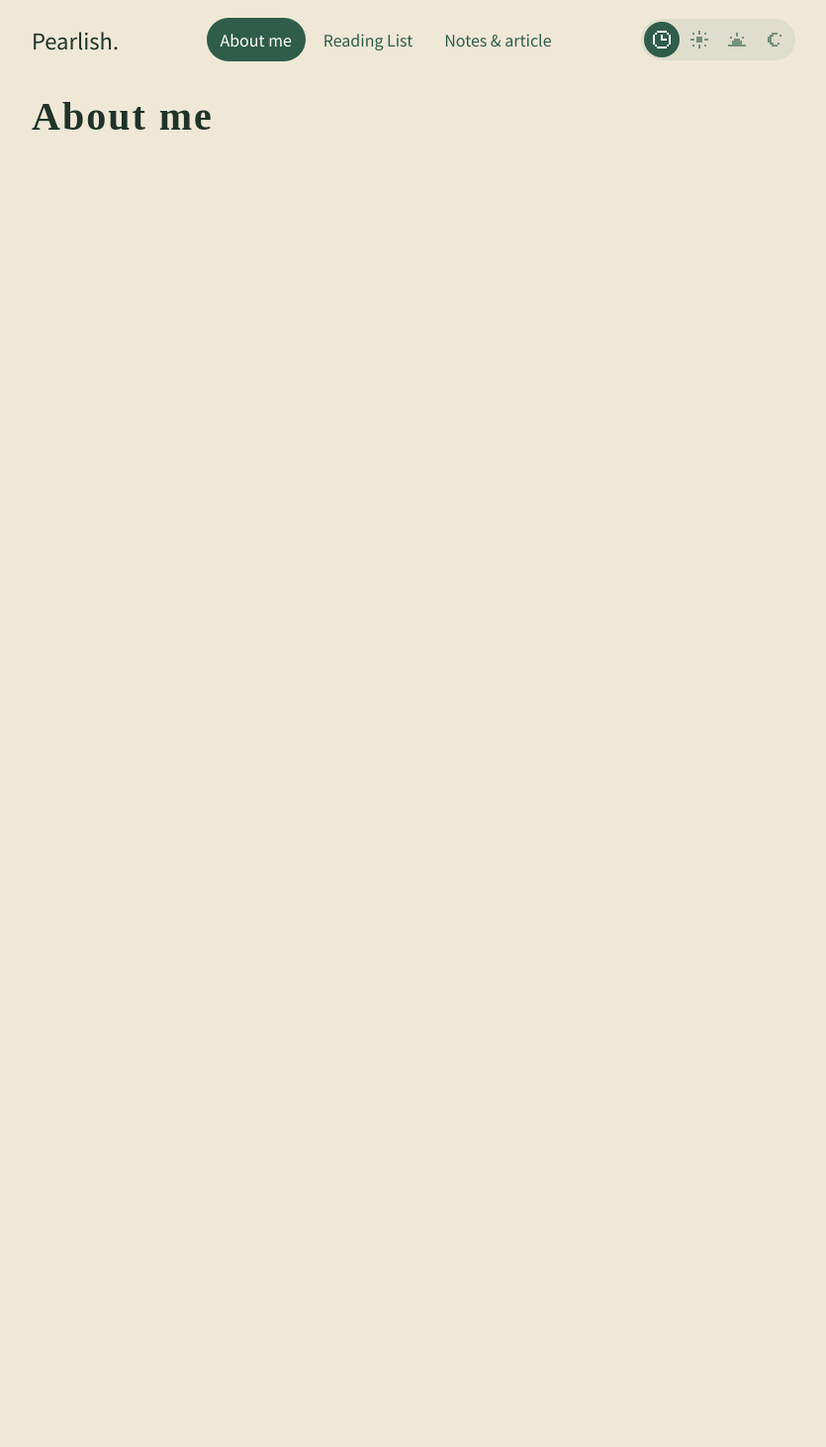
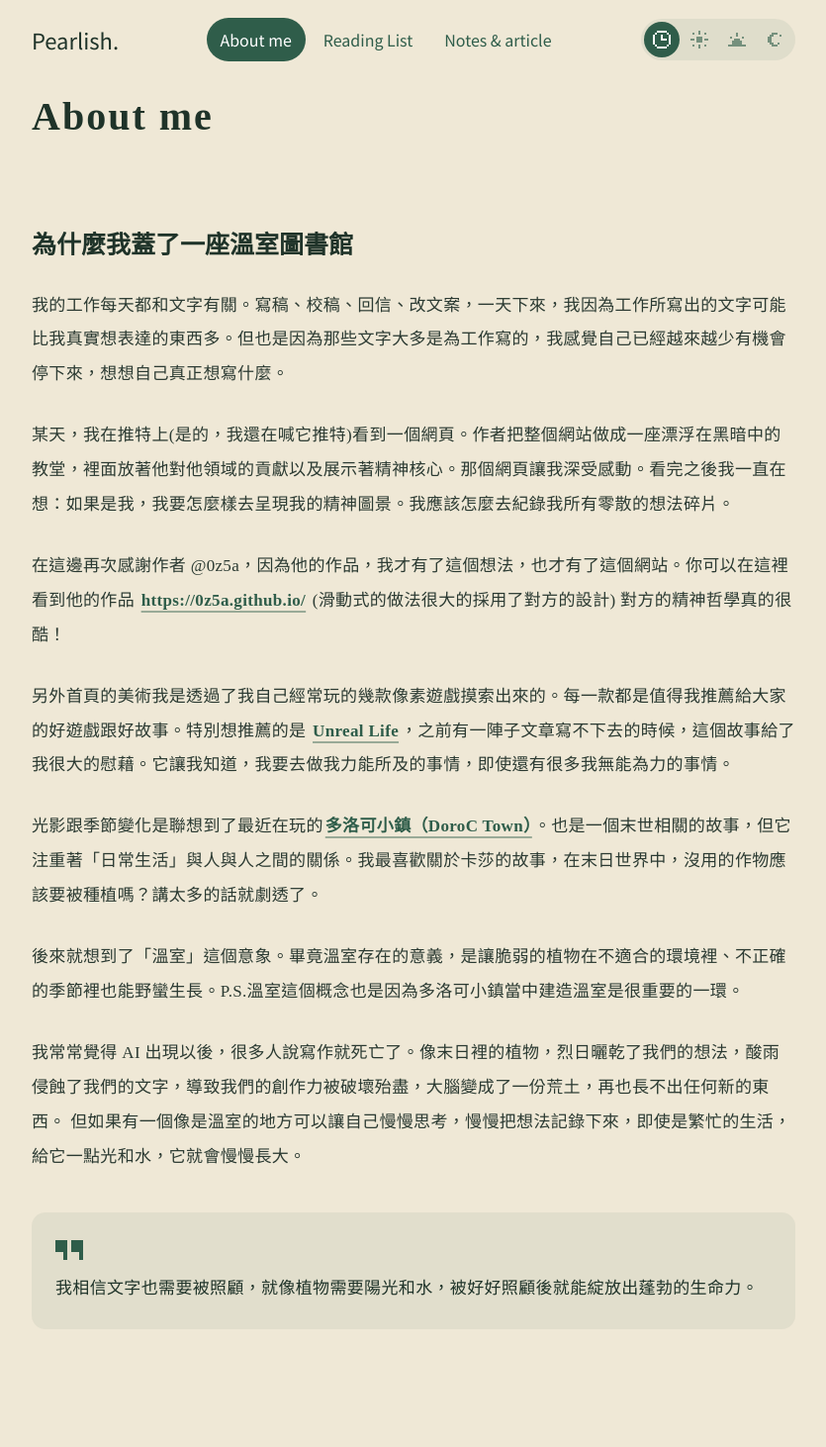
Before and after one commit to Pearlish128624/Pearlish128624.github.io, a Jekyll site: the page built from about.md, in a window 1280 px wide. Shown: the whole page at 99% size, without its empty margins (222-1057 px from the left). Built offline with Jekyll 4.4.1, drawn with Linux system fonts in a browser that asks for light colours; some web fonts are replaced; before the commit the page ends 900 px from its top, so only the background shows below that.

Commit message:
Move the greenhouse post into About me; clearer prose links
- About me now carries the 'why I built a greenhouse library' text, with
  links to 0z5a, Unreal Life and DoroC Town (open in a new tab)
- Remove the post; Notes page and the homepage posts book show an
  empty-state line until the next post
- Prose links: bold, accent-coloured underline, soft highlight on hover

Co-Authored-By: Claude Opus 5.5 <noreply@anthropic.com>

```diff
--- a/about.md
+++ b/about.md
@@ -11,3 +11,23 @@ book_text:
   - 我要去做我力能所及的事情，即使還有很多我無能為力的事情。
   - 希望我看出去的世界，永遠如珍珠光澤般有著暖色的美麗。
 ---
+
+## 為什麼我蓋了一座溫室圖書館
+
+我的工作每天都和文字有關。寫稿、校稿、回信、改文案，一天下來，我因為工作所寫出的文字可能比我真實想表達的東西多。但也是因為那些文字大多是為工作寫的，我感覺自己已經越來越少有機會停下來，想想自己真正想寫什麼。
+
+某天，我在推特上(是的，我還在喊它推特)看到一個網頁。作者把整個網站做成一座漂浮在黑暗中的教堂，裡面放著他對他領域的貢獻以及展示著精神核心。那個網頁讓我深受感動。看完之後我一直在想：如果是我，我要怎麼樣去呈現我的精神圖景。我應該怎麼去紀錄我所有零散的想法碎片。
+
+在這邊再次感謝作者 @0z5a，因為他的作品，我才有了這個想法，也才有了這個網站。你可以在這裡看到他的作品
+[https://0z5a.github.io/](https://0z5a.github.io/){:target="_blank" rel="noopener"} (滑動式的做法很大的採用了對方的設計) 對方的精神哲學真的很酷！
+
+另外首頁的美術我是透過了我自己經常玩的幾款像素遊戲摸索出來的。每一款都是值得我推薦給大家的好遊戲跟好故事。特別想推薦的是 [Unreal Life](https://store.steampowered.com/app/1335560/?l=tchinese){:target="_blank" rel="noopener"}，之前有一陣子文章寫不下去的時候，這個故事給了我很大的慰藉。它讓我知道，我要去做我力能所及的事情，即使還有很多我無能為力的事情。
+
+光影跟季節變化是聯想到了最近在玩的[多洛可小鎮（DoroC Town）](https://store.steampowered.com/app/2285550/?l=tchinese){:target="_blank" rel="noopener"}。也是一個末世相關的故事，但它注重著「日常生活」與人與人之間的關係。我最喜歡關於卡莎的故事，在末日世界中，沒用的作物應該要被種植嗎？講太多的話就劇透了。
+
+後來就想到了「溫室」這個意象。畢竟溫室存在的意義，是讓脆弱的植物在不適合的環境裡、不正確的季節裡也能野蠻生長。P.S.溫室這個概念也是因為多洛可小鎮當中建造溫室是很重要的一環。
+
+我常常覺得 AI 出現以後，很多人說寫作就死亡了。像末日裡的植物，烈日曬乾了我們的想法，酸雨侵蝕了我們的文字，導致我們的創作力被破壞殆盡，大腦變成了一份荒土，再也長不出任何新的東西。
+但如果有一個像是溫室的地方可以讓自己慢慢思考，慢慢把想法記錄下來，即使是繁忙的生活，給它一點光和水，它就會慢慢長大。
+
+> 我相信文字也需要被照顧，就像植物需要陽光和水，被好好照顧後就能綻放出蓬勃的生命力。
--- a/assets/css/site.css
+++ b/assets/css/site.css
@@ -92,7 +92,8 @@ html:not([data-time]) .banner img[data-t="morning"],html[data-time="morning"] .b
 .prose blockquote p{margin:0;font-weight:500;font-size:22px;line-height:1.8;color:var(--ink)}
 .prose img{max-width:100%;height:auto;display:block;border-radius:12px;margin:2.4em auto 0}
 .prose img + em,.prose figcaption{display:block;margin:10px 0 2.4em;text-align:center;font-style:normal;font-size:13px;color:var(--muted);font-family:'DotGothic16','Noto Sans TC',monospace}
-.prose a{text-underline-offset:3px}
+.prose a{color:var(--green);font-weight:700;text-decoration:underline;text-decoration-thickness:2px;text-decoration-color:rgba(var(--acc-rgb),.45);text-underline-offset:5px;padding:0 2px;border-radius:3px;transition:background .15s,text-decoration-color .15s}
+.prose a:hover{background:rgba(var(--acc-rgb),.12);text-decoration-color:var(--green)}
 .prose code{font-size:.9em;background:rgba(var(--acc-rgb),.08);padding:2px 6px;border-radius:6px}
 .prose hr{border:0;height:2px;margin:3em 0;background:repeating-linear-gradient(90deg,var(--rule) 0 4px,transparent 4px 8px)}
 .pagebody.prose p{font-size:17px}
--- a/index.html
+++ b/index.html
@@ -136,7 +136,7 @@ html,body{height:100%;overscroll-behavior:none}
         <div id="gh-postsInner" style="position: absolute; inset: 0">
           <div class="page" id="gh-postsPage">
             <ol style="list-style: none; margin: 0; padding: 0; display: flex; flex-direction: column; gap: 14px">
-              {% for post in site.posts limit: 3 %}<li><a href="{{ post.url | relative_url }}" style="display: flex; flex-direction: column; gap: 2px; text-decoration: none; color: #1f3329"><span class="pix" style="font-size: 13px; color: #4a5d53">{{ post.date | date: "%Y.%m.%d" }}</span><span style="font-size: 17px; font-weight: 700">{{ post.title }}</span></a></li>{% endfor %}
+              {% for post in site.posts limit: 3 %}<li><a href="{{ post.url | relative_url }}" style="display: flex; flex-direction: column; gap: 2px; text-decoration: none; color: #1f3329"><span class="pix" style="font-size: 13px; color: #4a5d53">{{ post.date | date: "%Y.%m.%d" }}</span><span style="font-size: 17px; font-weight: 700">{{ post.title }}</span></a></li>{% endfor %}{% if site.posts.size == 0 %}<li style="font-size: 14px; color: #4a5d53">第一篇文章還在發芽中。</li>{% endif %}
             </ol>
             <span style="flex: 1"></span>
             <a class="pagelink" href="{{ '/posts/' | relative_url }}">所有文章 →</a>
--- a/posts.html
+++ b/posts.html
@@ -32,6 +32,7 @@ banner: true
   {% endfor %}
 </section>
 {% endfor %}
+{% if site.posts.size == 0 %}<p class="emptynote">第一篇文章還在發芽中。</p>{% endif %}
 <p class="emptynote" id="emptynote" hidden>這個分類還沒有文章。</p>
 <script>
 (function(){
```
Also changed, not shown: _posts/2026-11-11-greenhouse-library.md (deleted, +0 -24 lines).
